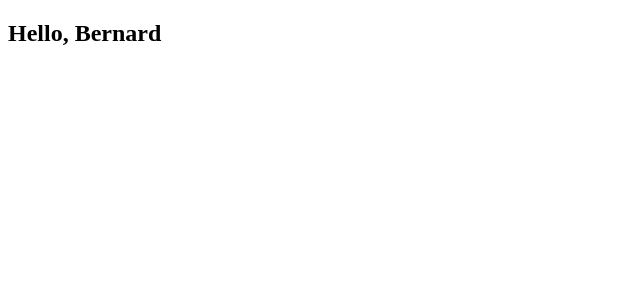
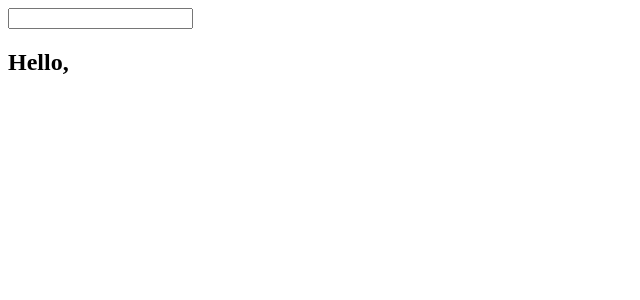
Before and after one commit to Zulk0rne1n/React-Exercises, a React (Create React App) app: page / in a window 1280 px wide. Shown: the top 300 px of the page, without its empty margins (0-640 px from the left). Built offline with nearby package versions, Linux system fonts and the light colour scheme.

Commit message:
router 1 added

```diff
--- a/src/App.js
+++ b/src/App.js
@@ -1,38 +1,13 @@
-import React from "react"
-import { Counter } from "./Counter"
-import { Hello } from "./Hello"
-import { Welcome } from "./Welcome"
-import { ClickCounter } from "./ClickCounter"
-import { ClickTracker } from "./ClickTracker"
-import { InteractiveWelcome } from "./InteractiveWelcome"
-import { Login } from "./Login"
-import { UncontrolledLogin } from "./UncontrolledLogin"
-import { TodoList } from "./TodoList"
-import { Colors } from "./Colors"
-import { DisplayLanguage } from "./DisplayLanguage"
-import { LanguageContext } from "./LanguageContext"
+import { Route, Routes } from "react-router-dom";
+import { Welcome } from './Welcome'
 
 
-
-
-
-const items = ['Blue', 'Green', 'Yellow']
-
-export class App extends React.Component {
-
-    state = {
-        language: 'en'
-    }
-
-    handleLanguageChange = (event) => {
-        this.setState({
-            language: event.target.value
-        })
-    }
-    render() {
-        return (
-            <div>
-                <Welcome name='Bernard' />
-            </div>)
-    }
+export function App() {
+    return (
+        <div>
+            <Routes>
+                <Route path="/" element={<Welcome />} />
+            </Routes>
+        </div>
+    )
 }
--- /dev/null
+++ b/src/Root.js
@@ -0,0 +1,10 @@
+import { BrowserRouter } from "react-router-dom";
+import { App } from "./App";
+
+export function Root() {
+    return (
+        <BrowserRouter>
+            <App />
+        </BrowserRouter>
+    )
+}
--- a/src/Welcome.js
+++ b/src/Welcome.js
@@ -1,21 +1,19 @@
-import React from "react";
-import { Age } from "./Age";
+import React, { useState } from "react";
 import './index.css'
 
-// export class Welcome extends React.Component {
-//     render() {
-//         return (
-//             <div className="welcome">
-//                 <p>Welcome {this.props.name}</p>
-//                 {this.props.name === "John" && <Age age={this.props.age}  />}
-//             </div>
-//         )
-//     }
-// }
 
-export function Welcome({ name = 'World' }) {
+export function Welcome() {
+    const [firstname, setFirstname] = useState('')
+
+    function handleNameChange(event) {
+        setFirstname(event.target.value)
+    }
+
     return (
-        <h2>Hello, {name}</h2>
+        <div>
+            <input value={firstname} onChange={handleNameChange} />
+            <h2>Hello, {firstname}</h2>
+        </div>
     )
 }
 
--- a/src/index.js
+++ b/src/index.js
@@ -1,6 +1,6 @@
 import ReactDOM from 'react-dom/client'
-import { App } from './App';
 import './index.css'
+import { Root } from './Root';
 
 const root = ReactDOM.createRoot(document.getElementById("root"));
-root.render(<App />)
+root.render(<Root />)
```
Also changed, not shown: src/BrowserRouter.js (added, +10 -0 lines).
